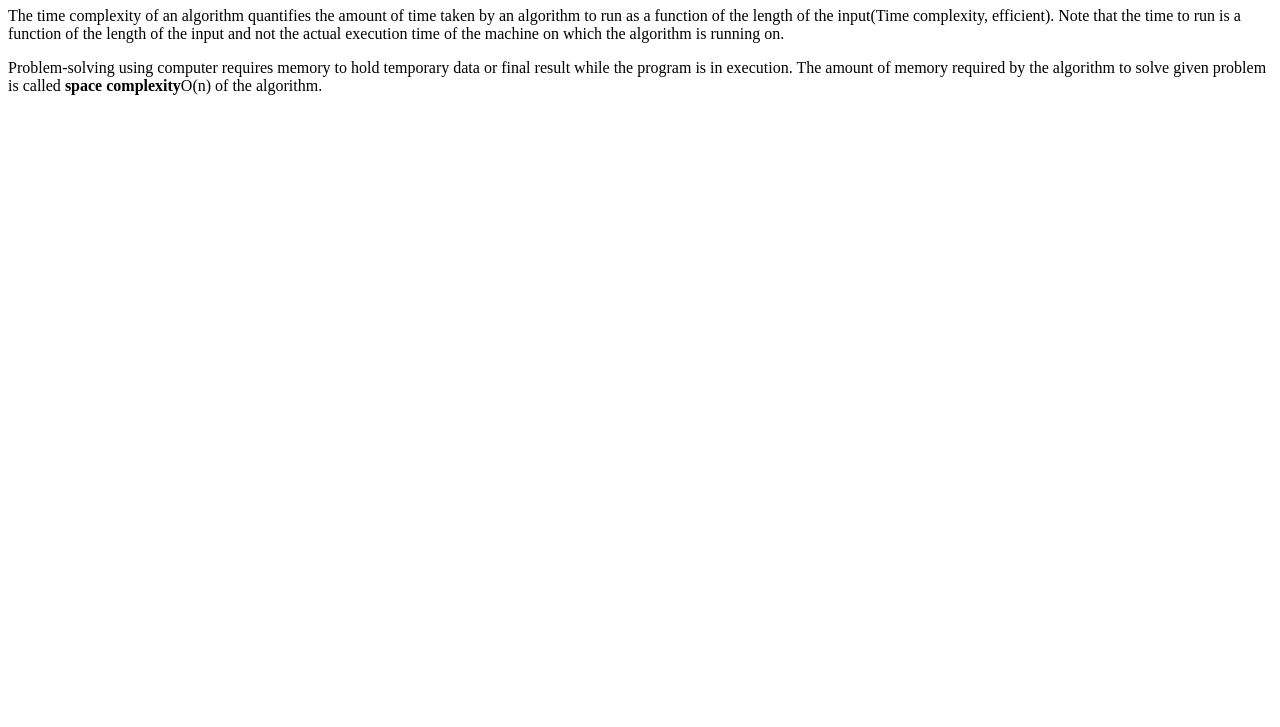
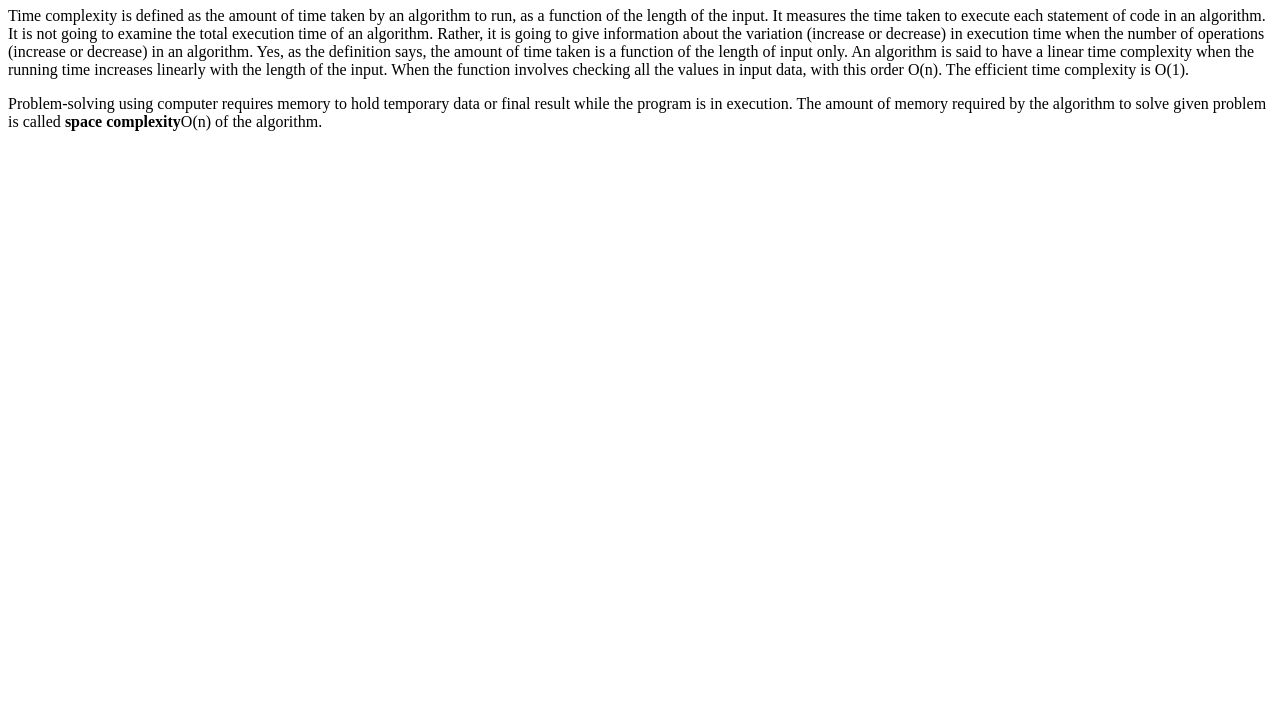
Before and after one commit to acciojob/time-and-space-complexity-Tejaswini1397, a website: page main.html in a window 1280 px wide. Shown: the part 73-800 px from the top of the page. Drawn offline with Linux system fonts and the light colour scheme.

Commit message:
created a submission

```diff
--- a/main.html
+++ b/main.html
@@ -8,12 +8,13 @@
 
 <body>
 	<h1>Time, Space, Complexity</h1>
-	<p>The time complexity of an algorithm quantifies the amount of
-		time taken by an algorithm to run as a function of
-		the length of the input(Time complexity, efficient). Note that the time to
-		run is a function of the length of the input and
-		not the actual execution time of the machine
-		on which the algorithm is running on.
+	<p>Time complexity is defined as the amount of time taken by an algorithm to run, as a
+		function of the length of the input. It measures the time taken to execute each statement of code in
+		an algorithm. It is not going to examine the total execution time of an algorithm. Rather, it is going to give information about the variation (increase or decrease) in execution time when the number of operations (increase or decrease) in an algorithm.
+		Yes, as the definition says, the amount of time taken is a function of the length of input only.
+		An algorithm is said to have a linear time complexity when the running time increases linearly with the length of the input.
+		When the function involves checking all the values in input data, with this order O(n).
+		The efficient time complexity is O(1).
 	</p>
 	<p>Problem-solving using computer requires memory to hold temporary data or final result while the program is in execution. The amount of memory required by the algorithm to solve given problem
 		is called <b>space complexity</b>O(n) of the algorithm.</p>
```
